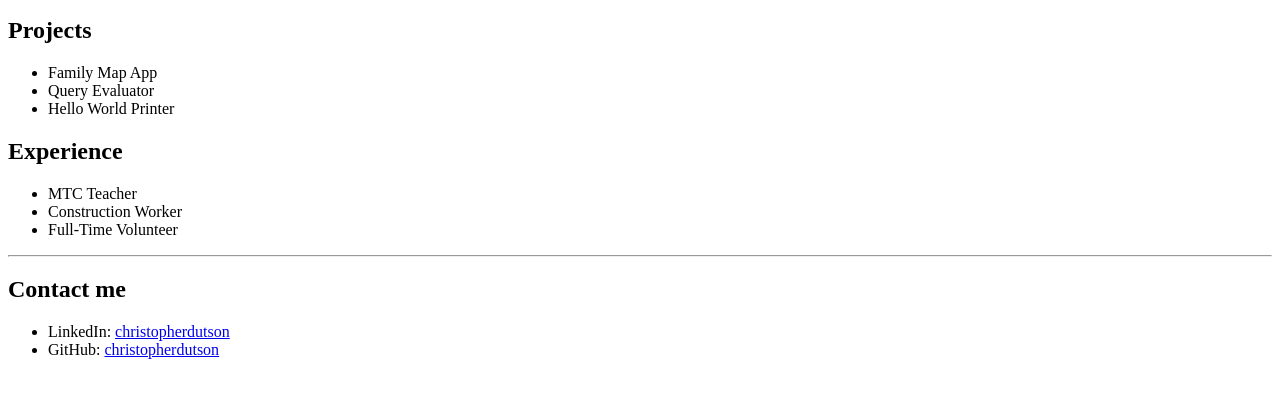
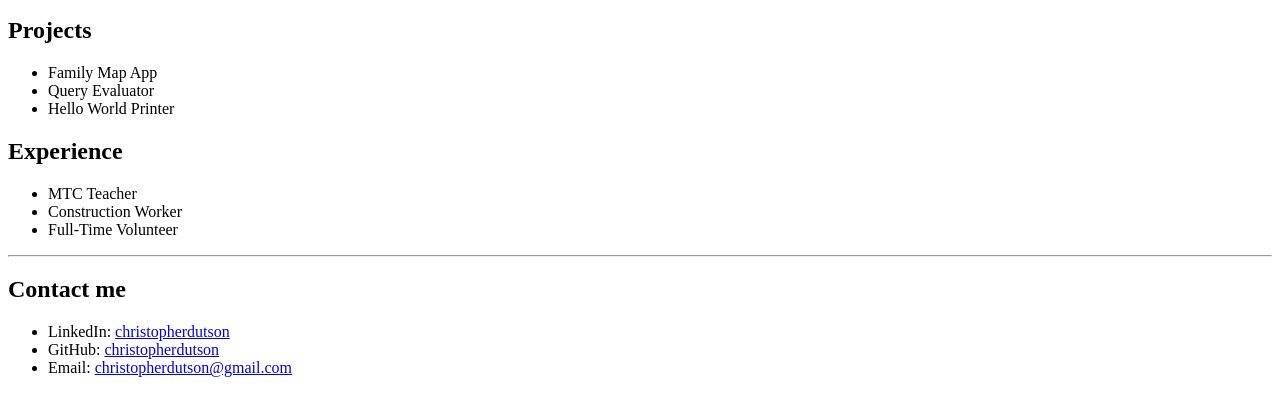
Before and after one commit to christopherdutson/portfolio, a plain HTML site: page index.html in a window 1280 px wide. Shown: the part 101-516 px from the top of the page. Drawn offline with Linux system fonts and the light colour scheme.

Commit message:
Updated Email

```diff
--- a/index.html
+++ b/index.html
@@ -24,6 +24,7 @@
         <ul>
             <li>LinkedIn: <a href="https://www.linkedin.com/in/christopherdutson/">christopherdutson</a></li>
             <li>GitHub: <a href="https://github.com/christopherdutson/">christopherdutson</a></li>
+            <li>Email: <a href="christopherdutson@gmail.com">christopherdutson@gmail.com</a></li>
         </ul>
 </body>
 
```
